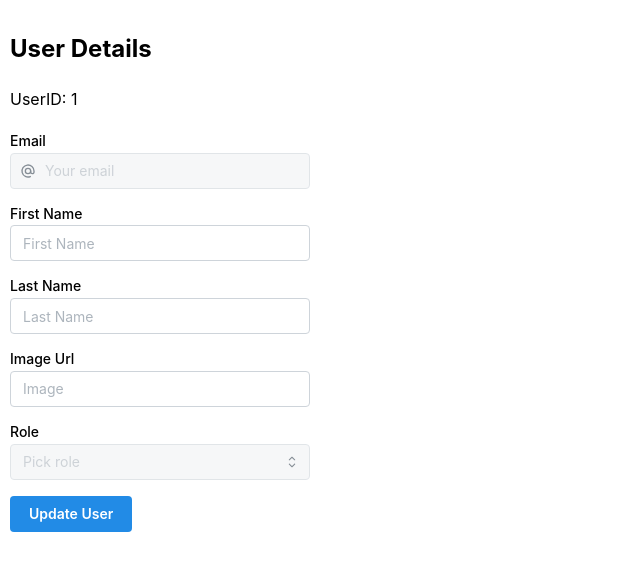
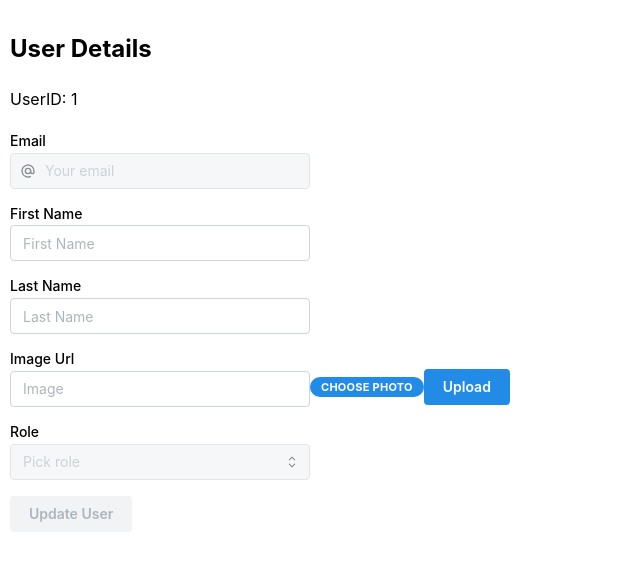
Before and after one commit to jefsamo/isw-blacklist-fe, a React (Vite) app: page /user/1 in a window 1280 px wide. Shown: the top 570 px of the page, without its empty margins (0-640 px from the left). Built offline with nearby package versions, Linux system fonts and the light colour scheme; no server answers; sample sign-in values are in the browser's storage.

Commit message:
image upload refactor

```diff
--- a/src/pages/User/User.tsx
+++ b/src/pages/User/User.tsx
@@ -6,6 +6,9 @@ import {
   Space,
   TextInput,
   rem,
+  Badge,
+  FileButton,
+  Text,
 } from "@mantine/core";
 import { IconAt } from "@tabler/icons-react";
 
@@ -13,20 +16,22 @@ import { useNavigate, useParams } from "react-router-dom";
 import { useUser } from "../../hooks/useUser";
 import { useState } from "react";
 import { useUpdateUser } from "../../hooks/useUpdateUser";
+import axios from "axios";
+import { BASE_URL } from "../../constants";
 
 const User = () => {
   const { userId } = useParams();
   const navigate = useNavigate();
   const icon = <IconAt style={{ width: rem(16), height: rem(16) }} />;
 
+  const { updateUser, isPending } = useUpdateUser();
   const { isLoading, user } = useUser();
-  const [userEmail, setUserEmail] = useState(user?.data.email ?? "");
-  const [firstName, setFirstName] = useState(user?.data.firstName ?? "");
-  const [lastName, setLastName] = useState(user?.data.lastName ?? "");
-  const [imageUrl, setImageUrl] = useState(user?.data.imageUrl ?? ""); // Assuming you want this to be controlled
+
+  const [userEmail, setUserEmail] = useState(user?.data.email);
+  const [firstName, setFirstName] = useState(user?.data.firstName);
+  const [lastName, setLastName] = useState(user?.data.lastName);
+  const [imageUrl, setImageUrl] = useState(user?.data.imageUrl);
   const [role, setRole] = useState(user?.data.role ?? "");
-
-  const { updateUser, isPending } = useUpdateUser();
 
   const handleEmailChange = (e: React.ChangeEvent<HTMLInputElement>) =>
     setUserEmail(e.target.value);
@@ -36,13 +41,41 @@ const User = () => {
     setLastName(e.target.value);
   const handleImageUrlChange = (e: React.ChangeEvent<HTMLInputElement>) =>
     setImageUrl(e.target.value);
-  // const handleRoleChange = (e: React.ChangeEvent<HTMLInputElement>) =>
-  //   setRole(e.target.value);
+  const [isUploading, setIsUploading] = useState(false);
+
+  const [file, setFile] = useState<File | null>(null);
+  const currentUser = JSON.parse(localStorage.getItem("user")!);
 
   const isEdit =
     firstName === user?.data.firstName &&
     lastName === user?.data.lastName &&
     imageUrl === user?.data.imageUrl;
+
+  const handleUpload = async () => {
+    if (file) {
+      const formData = new FormData();
+      formData.append("photo", file);
+
+      try {
+        setIsUploading(true);
+        const response = await axios.post<{ url: string }>(
+          `${BASE_URL}/items/photo`,
+          formData,
+          {
+            headers: {
+              "Content-Type": "multipart/form-data",
+              Authorization: `Bearer ${currentUser?.jwToken}`,
+            },
+          }
+        );
+        setIsUploading(false);
+        setImageUrl(response.data.url);
+      } catch (error) {
+        setIsUploading(false);
+        console.error("Error uploading image:", error);
+      }
+    }
+  };
 
   const handleUpdateUser = (
     e: React.MouseEvent<HTMLButtonElement, MouseEvent>
@@ -101,6 +134,7 @@ const User = () => {
         onChange={handleLastNameChange}
       />
       <Space h="sm" />
+      <div style={{ display: "flex", alignItems: "center" }}>
         <TextInput
           label="Image Url"
           placeholder="Image"
@@ -108,6 +142,36 @@ const User = () => {
           w={300}
           onChange={handleImageUrlChange}
         />
+        <div style={{ display: "flex", alignItems: "center" }}>
+          <FileButton
+            onChange={setFile}
+            accept="image/png,image/jpeg,image/jpg"
+          >
+            {(props) => (
+              <Badge
+                {...props}
+                color="blue"
+                style={{ marginTop: "20px", cursor: "pointer" }}
+              >
+                choose photo
+              </Badge>
+            )}
+          </FileButton>
+          {file && (
+            <Text size="sm" ta="center" mt="sm">
+              {file.name}
+            </Text>
+          )}
+          <Button
+            style={{ marginTop: "20px" }}
+            onClick={handleUpload}
+            loading={isUploading}
+          >
+            Upload
+          </Button>
+        </div>
+      </div>
+
       <Space h="sm" />
       <Select
         label="Role"
```
Lines whose indentation alone changed are shown as unchanged.
